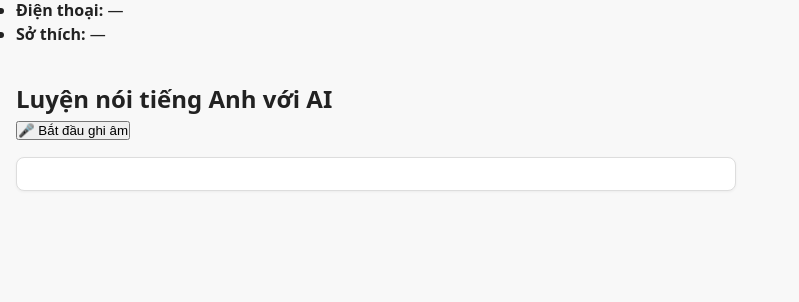
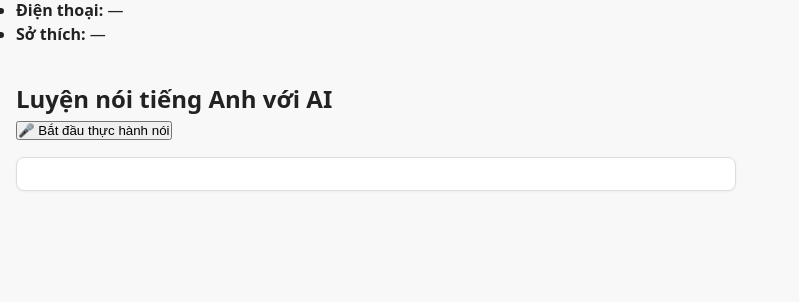
Before and after one commit to Tuan-23880095/english-ai-trainer, a FastAPI app: template app/presentation/templates/voice.html in a window 1280 px wide. Shown: the part 182-484 px from the top of the page, without its empty margins (0-799 px from the left). Run offline with FastAPI, Linux system fonts and the light colour scheme; the template is opened without the code that fills it, so the values that code supplies are empty; parts of the project's set-up code (start-up, migrations or seed data) failed here and were passed over.

Commit message:
Update voice.html

```diff
--- a/app/presentation/templates/voice.html
+++ b/app/presentation/templates/voice.html
@@ -2,7 +2,7 @@
 {% block title %}Voice Chat{% endblock %}
 {% block content %}
 <h2>Luyện nói tiếng Anh với AI</h2>
-<button id="start">🎤 Bắt đầu ghi âm</button>
+<button id="start">🎤 Bắt đầu thực hành nói</button>
 <p id="status"></p>
 <div id="conversation"></div>
 {% endblock %}
```
